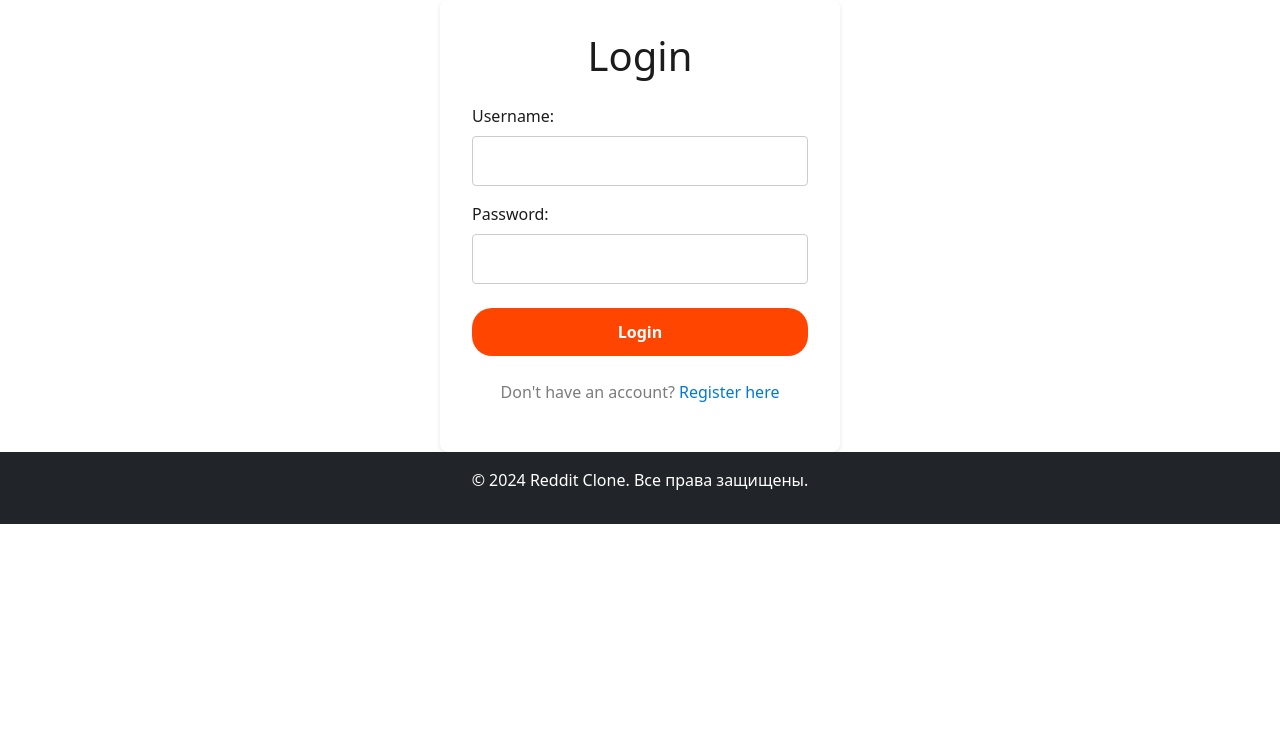
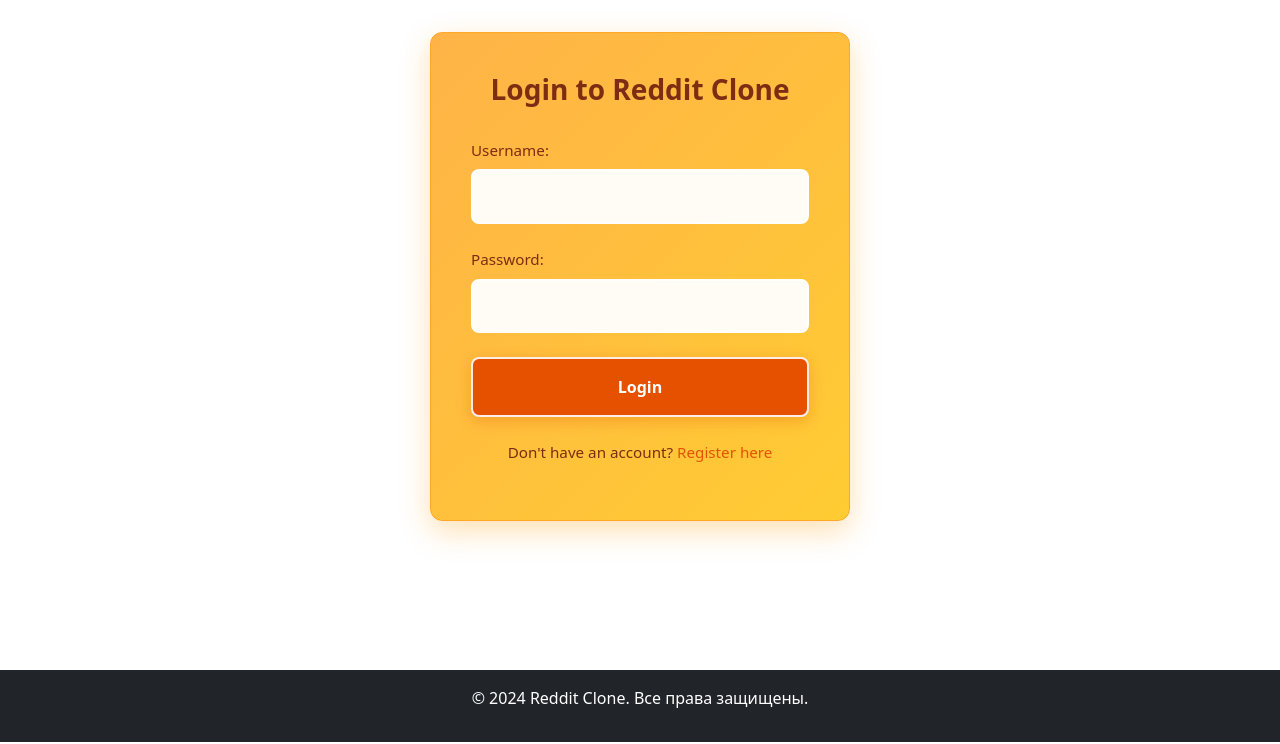
Before and after one commit to Natallllyyy333/reddit-clone, a Django app: page /login/ in a window 1280 px wide. Shown: the part 56-800 px from the top of the page. Run offline with Django 5.2, Linux system fonts and the light colour scheme.

Commit message:
edit users/urls.py, community_list.html, login.html, register.html, base.html, style.css, add auth.css

```diff
--- a/communities/templates/communities/community_list.html
+++ b/communities/templates/communities/community_list.html
@@ -1,7 +1,7 @@
 {% extends 'base.html' %}
 
 {% block content %}
-<div class="container mt-4">
+<div class="container mt-4" >
     <div class="d-flex justify-content-between align-items-center mb-4">
         <h1>Сообщества</h1>
         {% if user.is_authenticated %}
--- /dev/null
+++ b/frontend/static/css/auth.css
@@ -0,0 +1,182 @@
+/* frontend/static/css/auth.css */
+.auth-container {
+    display: flex;
+    justify-content: center;
+    align-items: center;
+    min-height: 60vh;
+    padding: 2rem 0;
+    background: #ffffff;
+}
+
+.auth-form {
+    background: linear-gradient(135deg, #ffb347 0%, #ffcc33 100%); /* Яркий оранжево-желтый градиент */
+    border: 1px solid #ffa726;
+    border-radius: 12px;
+    padding: 2.5rem;
+    width: 100%;
+    max-width: 420px;
+    margin: 0 auto;
+    box-shadow: 0 10px 30px rgba(255, 152, 0, 0.3);
+}
+
+.auth-form h2 {
+    text-align: center;
+    margin-bottom: 2rem;
+    color: #7c2d12;
+    font-weight: 600;
+    font-size: 1.75rem;
+}
+
+.form-group {
+    margin-bottom: 1.5rem;
+}
+
+.form-group label {
+    display: block;
+    margin-bottom: 0.5rem;
+    color: #7c2d12;
+    font-weight: 500;
+    font-size: 0.95rem;
+}
+
+.form-group input {
+    width: 100%;
+    padding: 0.875rem;
+    background: rgba(255, 255, 255, 0.95);
+    border: 2px solid rgba(255, 255, 255, 0.8);
+    border-radius: 8px;
+    color: #7c2d12;
+    font-size: 15px;
+    transition: all 0.2s ease;
+    backdrop-filter: blur(10px);
+}
+
+.form-group input:focus {
+    outline: none;
+    border-color: #ff9800;
+    background: #ffffff;
+    box-shadow: 0 0 0 3px rgba(255, 152, 0, 0.3);
+}
+
+.form-group input:hover {
+    border-color: #ff9800;
+    background: #ffffff;
+}
+
+.alert-error {
+    background: rgba(254, 226, 226, 0.95);
+    border: 1px solid #fecaca;
+    color: #dc2626;
+    padding: 1rem;
+    border-radius: 8px;
+    margin-bottom: 1.5rem;
+    font-size: 0.9rem;
+}
+
+.auth-link {
+    text-align: center;
+    margin-top: 1.5rem;
+    color: #7c2d12;
+    font-size: 0.95rem;
+}
+
+.auth-link a {
+    color: #e65100;
+    text-decoration: none;
+    font-weight: 500;
+    transition: all 0.2s ease;
+}
+
+.auth-link a:hover {
+    color: #bf360c;
+    text-decoration: underline;
+}
+
+.btn-primary {
+    background:  #e65100;
+    color: 2px solid rgba(255, 255, 255, 0.9);
+    padding: 1rem 1.5rem;
+    border-radius: 8px;
+    border: 2px solid rgba(255, 255, 255, 0.9);
+    width: 100%;
+    cursor: pointer;
+    font-size: 16px;
+    font-weight: 600;
+    transition: all 0.3s ease;
+    box-shadow: 0 4px 15px rgba(230, 81, 0, 0.3);
+}
+
+.btn-primary:hover {
+    background: #e65100;
+    color: #ffffff;
+    transform: translateY(-2px);
+    box-shadow: 0 6px 20px rgba(230, 81, 0, 0.4);
+    border-color: #e65100;
+}
+
+.btn-primary:active {
+    transform: translateY(0);
+}
+
+.field-error {
+    color: #dc2626;
+    font-size: 0.85rem;
+    margin-top: 0.25rem;
+    display: block;
+}
+
+/* Альтернативные яркие оранжевые градиенты */
+.auth-form.alternative-1 {
+    background: linear-gradient(135deg, #ff9800 0%, #ff5722 100%);
+}
+
+.auth-form.alternative-2 {
+    background: linear-gradient(135deg, #ffb74d 0%, #ff8a65 100%);
+}
+
+.auth-form.alternative-3 {
+    background: linear-gradient(135deg, #ffa726 0%, #ff7043 100%);
+}
+
+/* Самый яркий вариант */
+.auth-form.brightest {
+    background: linear-gradient(135deg, #ff6f00 0%, #ffab00 100%);
+}
+
+
+
+.auth-form input[type="text"],
+.auth-form input[type="email"],
+.auth-form input[type="password"] {
+    width: 100%;
+    padding: 0.875rem;
+    background: rgba(255, 255, 255, 0.95);
+    border: 2px solid rgba(255, 255, 255, 0.8);
+    border-radius: 8px;
+    color: #7c2d12;
+    font-size: 15px;
+    transition: all 0.2s ease;
+    backdrop-filter: blur(10px);
+    box-sizing: border-box;
+}
+
+.auth-form input[type="text"]:focus,
+.auth-form input[type="email"]:focus,
+.auth-form input[type="password"]:focus {
+    outline: none;
+    border-color: #ff9800;
+    background: #ffffff;
+    box-shadow: 0 0 0 3px rgba(255, 152, 0, 0.3);
+}
+
+
+@media (max-width: 480px) {
+    .auth-form {
+        margin: 1rem;
+        padding: 2rem;
+    }
+
+    .auth-container {
+        padding: 1rem 0;
+    }
+}
--- a/frontend/static/css/style.css
+++ b/frontend/static/css/style.css
@@ -1 +1,4 @@
 .post { border: 1px solid #ccc; padding: 15px; margin: 10px; }
+.main-cont {
+    min-height: calc(100vh - 130px);
+}
--- a/frontend/templates/base.html
+++ b/frontend/templates/base.html
@@ -4,6 +4,9 @@
     <meta charset="UTF-8">
     <meta name="viewport" content="width=device-width, initial-scale=1.0">
     <title>{% block title %}Reddit Clone{% endblock %}</title>
+     {% load static %}
+
+    <link rel="stylesheet" href="{% static 'css/style.css' %}">
     <link href="https://cdn.jsdelivr.net/npm/bootstrap@5.1.3/dist/css/bootstrap.min.css" rel="stylesheet">
     <link rel="stylesheet" href="https://cdnjs.cloudflare.com/ajax/libs/font-awesome/6.0.0/css/all.min.css">
     <style>
@@ -82,7 +85,7 @@
         </div>
     </nav>
 
-    <main >
+    <main class="main-cont">
         {% block content %}
         {% endblock %}
     </main>
--- a/frontend/templates/registration/login.html
+++ b/frontend/templates/registration/login.html
@@ -1,31 +1,44 @@
 {% extends 'base.html' %}
+{% load static %}
 
 {% block title %}Login - Reddit Clone{% endblock %}
 
+{% block extra_css %}
+<link rel="stylesheet" href="{% static 'css/auth.css' %}">
+{% endblock %}
+
 {% block content %}
-<div style="max-width: 400px; margin: 0 auto; background: white; padding: 2rem; border-radius: 8px; box-shadow: 0 2px 4px rgba(0,0,0,0.1);">
-    <h1 style="text-align: center; color: #1c1c1c; margin-bottom: 1.5rem;">Login</h1>
+<div class="auth-container">
+    <div class="auth-form">
+        <h2>Login to Reddit Clone</h2>
 
-    <form method="post">
-        {% csrf_token %}
+        {% if form.errors %}
+        <div class="alert alert-error">
+            Your username and password didn't match. Please try again.
+        </div>
+        {% endif %}
 
-        <div style="margin-bottom: 1rem;">
-            <label style="display: block; margin-bottom: 0.5rem; color: #1c1c1c; font-weight: 500;">Username:</label>
-            <input type="text" name="username" style="width: 100%; padding: 0.75rem; border: 1px solid #ccc; border-radius: 4px; font-size: 1rem;">
-        </div>
+        <form method="post" action="{% url 'login' %}">
+            {% csrf_token %}
 
-        <div style="margin-bottom: 1.5rem;">
-            <label style="display: block; margin-bottom: 0.5rem; color: #1c1c1c; font-weight: 500;">Password:</label>
-            <input type="password" name="password" style="width: 100%; padding: 0.75rem; border: 1px solid #ccc; border-radius: 4px; font-size: 1rem;">
-        </div>
+            <div class="form-group">
+                <label for="id_username">Username:</label>
+                <input type="text" name="username" id="id_username" required>
+            </div>
 
-        <button type="submit" style="width: 100%; padding: 0.75rem; background: #ff4500; color: white; border: none; border-radius: 20px; font-size: 1rem; font-weight: 600; cursor: pointer; transition: background 0.3s;">
-            Login
-        </button>
-    </form>
+            <div class="form-group">
+                <label for="id_password">Password:</label>
+                <input type="password" name="password" id="id_password" required>
+            </div>
 
-    <p style="text-align: center; margin-top: 1.5rem; color: #7c7c7c;">
-        Don't have an account? <a href="{% url 'register' %}" style="color: #0079d3; text-decoration: none;">Register here</a>
-    </p>
+            <input type="hidden" name="next" value="{{ next }}">
+
+            <button type="submit" class="btn btn-primary">Login</button>
+        </form>
+
+        <p class="auth-link">
+            Don't have an account? <a href="{% url 'register' %}">Register here</a>
+        </p>
+    </div>
 </div>
 {% endblock %}
--- a/users/urls.py
+++ b/users/urls.py
@@ -6,4 +6,5 @@ urlpatterns = [
     path('login/', auth_views.LoginView.as_view(template_name='users/login.html'), name='login'),
     path('logout/', auth_views.LogoutView.as_view(), name='logout'),
     path('register/', views.register, name='register'),
+
 ]
```
Also changed, not shown: frontend/templates/registration/register.html (+37 -6 lines), posts/static/posts/js/pop_list.js (renamed from posts/static/posts/js/post_list.js).
